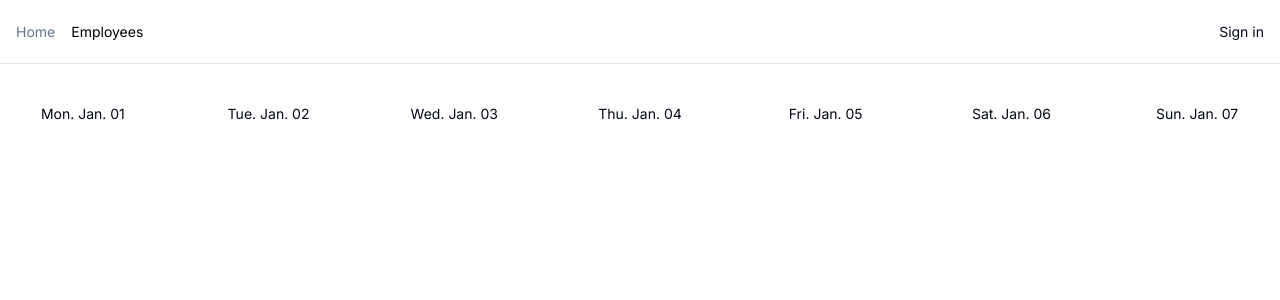
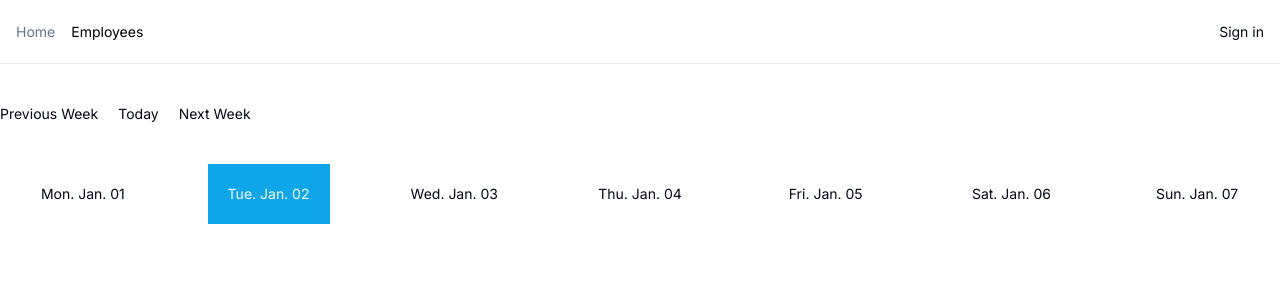
Before and after one commit to lanzmoncis/rota-builder, a Next.js app: page /employees in a window 1280 px wide. Shown: the top 300 px of the page. Built offline with nearby package versions, Linux system fonts and the light colour scheme.

Commit message:
Create weekly calendar header with prev and next button to change weekly dates

```diff
--- a/components/weekly-calendar.tsx
+++ b/components/weekly-calendar.tsx
@@ -13,6 +13,8 @@ import {
   addWeeks,
   subWeeks,
 } from "date-fns";
+
+import { cn } from "@/lib/utils";
 
 const Calendar = () => {
   const [currentMonth, setCurrentMonth] = useState<Date>(new Date());
@@ -38,22 +40,47 @@ const Calendar = () => {
     }
   };
 
+  const goToToday = () => {
+    setCurrentMonth(new Date());
+    setCurrentWeek(getWeek(new Date()));
+  };
+
   const renderHeader = () => {
+    let startDate = startOfWeek(currentMonth, { weekStartsOn: 1 });
+
     const dateFormat = "EEE. MMM. dd";
     const days = [];
-    let startDate = startOfWeek(currentMonth, { weekStartsOn: 1 });
+
     for (let i = 0; i < 7; i++) {
-      days.push(<div key={i}>{format(addDays(startDate, i), dateFormat)}</div>);
+      const currentDate = addDays(startDate, i);
+      days.push(
+        <div
+          key={i}
+          className={cn(
+            "p-5 text-sm",
+            isSameDay(currentDate, new Date()) ? "bg-sky-500 text-slate-50" : ""
+          )}
+        >
+          {format(currentDate, dateFormat)}
+        </div>
+      );
     }
 
     return (
-      <div className="grid grid-cols-7 gap-5 text-sm justify-items-center">
-        {days}
-      </div>
+      <div className="grid grid-cols-7 gap-5 justify-items-center">{days}</div>
     );
   };
 
-  return <div className="calendar">{renderHeader()}</div>;
+  return (
+    <div className="calendar">
+      <div className="flex gap-5 mb-10 text-sm">
+        <button onClick={() => changeWeekHandle("prev")}>Previous Week</button>
+        <button onClick={goToToday}>Today</button>
+        <button onClick={() => changeWeekHandle("next")}>Next Week</button>
+      </div>
+      {renderHeader()}
+    </div>
+  );
 };
 
 export default Calendar;
```
